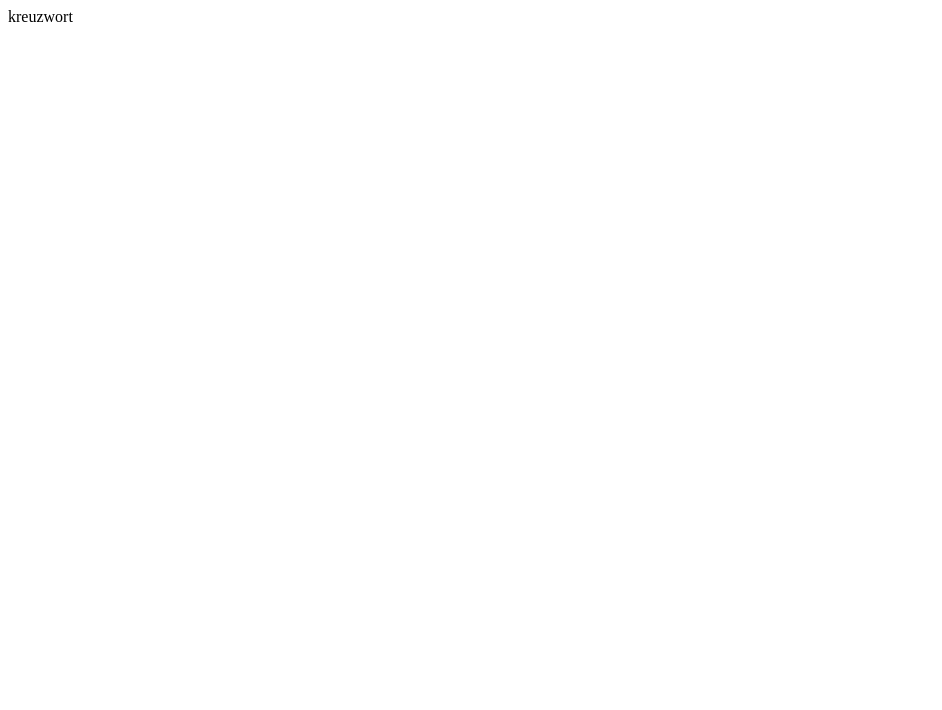
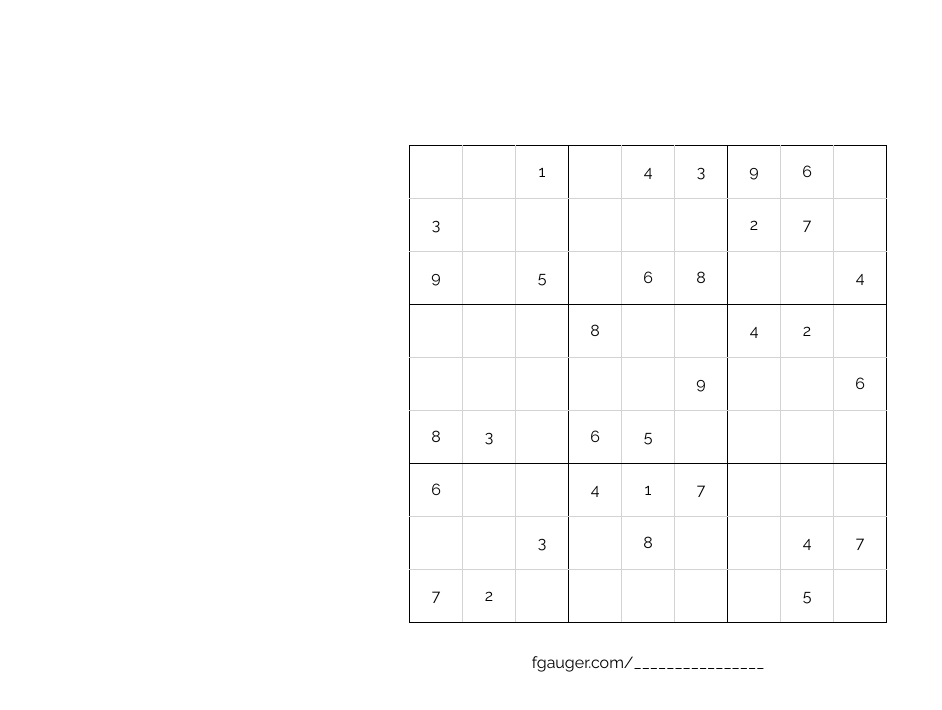
Before and after one commit to devgg/andi, a plain HTML site: page ueber-das-hoellental/index.html in a window 1280 px wide. Shown: the whole page, without its empty margins (0-942 px from the left). Drawn offline with nearby package versions, Linux system fonts and the light colour scheme.

Commit message:
Add sudoku

```diff
--- a/ueber-das-hoellental/index.html
+++ b/ueber-das-hoellental/index.html
@@ -2,9 +2,114 @@
 <html lang="en">
 <head>
     <meta charset="UTF-8">
-    <title>Title</title>
+    <title>Maika&Andreas</title>
+    <link rel="stylesheet" href="https://fonts.googleapis.com/css?family=Raleway">
+    <link rel="stylesheet" href="style.css">
+    <script src="https://ajax.googleapis.com/ajax/libs/jquery/3.1.0/jquery.min.js"></script>
+    <script src="main.js"></script>
 </head>
 <body>
-    kreuzwort
+    <table>
+        <tr>
+            <td class="editable" contenteditable></td>
+            <td class="editable" contenteditable></td>
+            <td>1</td>
+            <td class="editable" contenteditable></td>
+            <td>4</td>
+            <td>3</td>
+            <td>9</td>
+            <td>6</td>
+            <td class="editable" contenteditable></td>
+        </tr>
+        <tr>
+            <td>3</td>
+            <td  class="editable" contenteditable data-value="n"></td>
+            <td  class="editable" contenteditable ></td>
+            <td  class="editable" contenteditable></td>
+            <td  class="editable" contenteditable ></td>
+            <td  class="editable" contenteditable data-value="d"></td>
+            <td>2</td>
+            <td>7</td>
+            <td  class="editable" contenteditable data-value="-"></td>
+        </tr>
+        <tr>
+            <td>9</td>
+            <td  class="editable" contenteditable></td>
+            <td>5</td>
+            <td  class="editable" contenteditable data-value="u"></td>
+            <td>6</td>
+            <td>8</td>
+            <td  class="editable" contenteditable></td>
+            <td  class="editable" contenteditable></td>
+            <td>4</td>
+        </tr>
+        <tr>
+            <td  class="editable" contenteditable></td>
+            <td  class="editable" contenteditable></td>
+            <td  class="editable" contenteditable data-value="r"></td>
+            <td>8</td>
+            <td  class="editable" contenteditable data-value="e"></td>
+            <td  class="editable" contenteditable></td>
+            <td>4</td>
+            <td>2</td>
+            <td  class="editable" contenteditable></td>
+        </tr>
+        <tr>
+            <td  class="editable" contenteditable></td>
+            <td  class="editable" contenteditable data-value="h"></td>
+            <td  class="editable" contenteditable></td>
+            <td  class="editable" contenteditable data-value="n"></td>
+            <td  class="editable" contenteditable></td>
+            <td>9</td>
+            <td  class="editable" contenteditable data-value="t"></td>
+            <td  class="editable" contenteditable></td>
+            <td>6</td>
+        </tr>
+        <tr>
+            <td>8</td>
+            <td>3</td>
+            <td  class="editable" contenteditable data-value="i"></td>
+            <td>6</td>
+            <td>5</td>
+            <td  class="editable" contenteditable></td>
+            <td  class="editable" contenteditable></td>
+            <td  class="editable" contenteditable></td>
+            <td  class="editable" contenteditable></td>
+        </tr>
+        <tr>
+            <td>6</td>
+            <td  class="editable" contenteditable></td>
+            <td  class="editable" contenteditable></td>
+            <td>4</td>
+            <td>1</td>
+            <td>7</td>
+            <td  class="editable" contenteditable></td>
+            <td  class="editable" contenteditable></td>
+            <td  class="editable" contenteditable data-value="z"></td>
+        </tr>
+        <tr>
+            <td  class="editable" contenteditable></td>
+            <td  class="editable" contenteditable data-value="n"></td>
+            <td>3</td>
+            <td  class="editable" contenteditable data-value="r"></td>
+            <td>8</td>
+            <td  class="editable" contenteditable></td>
+            <td  class="editable" contenteditable></td>
+            <td>4</td>
+            <td>7</td>
+        </tr>
+        <tr>
+            <td>7</td>
+            <td>2</td>
+            <td  class="editable" contenteditable data-value="a"></td>
+            <td  class="editable" contenteditable></td>
+            <td  class="editable" contenteditable></td>
+            <td  class="editable" contenteditable data-value="t"></td>
+            <td  class="editable" contenteditable data-value="e"></td>
+            <td>5</td>
+            <td  class="editable" contenteditable></td>
+        </tr>
+    </table>
+    <div id="solution">fgauger.com/________________</div>
 </body>
 </html>
--- /dev/null
+++ b/ueber-das-hoellental/main.js
@@ -0,0 +1,40 @@
+$(window).on('load', function () {
+    var letters = Array.apply(null, Array(27)).map(function () {
+    });
+
+    $("tr:nth-child(-n + 3) > td").on("input", function () {
+        addLetter($(this), 0);
+    });
+
+    $("tr:nth-child(4) > .editable, tr:nth-child(5) > .editable, tr:nth-child(6) > .editable").on("input", function () {
+        addLetter($(this), 9);
+    });
+
+    $("tr:nth-child(n + 7) > .editable").on("input", function () {
+        addLetter($(this), 18);
+    });
+
+    function addLetter($this, setoff) {
+        var position = parseInt($this.text());
+        var letter = $this.data('value');
+        if (!isNaN(position) && letter !== undefined) {
+            if (position > 0 && position < 10) {
+                letters[setoff + position - 1] = letter;
+            }
+            buildSolution();
+        }
+    }
+
+    function buildSolution() {
+        var solution = "fgauger.com/";
+        for (var i = 0; i < letters.length; i++) {
+            if (letters[i] != undefined) {
+                solution += letters[i];
+            }
+        }
+        while (solution.length < 28) {
+            solution += "_";
+        }
+        $("#solution").text(solution);
+    }
+});
--- /dev/null
+++ b/ueber-das-hoellental/style.css
@@ -0,0 +1,51 @@
+
+body {
+    width: 100vw;
+    height: 100vh;
+    display: flex;
+    flex-direction: column;
+    justify-content: center;
+    align-items: center;
+    font-family: "Raleway", sans-serif;
+}
+
+.editable {
+    color: blue;
+}
+
+
+td > div {
+    font-size: 10px;
+    position: relative;
+    top: 15px;
+    left: -15px;
+    width: 5px;
+}
+
+table {
+    border-collapse: collapse;
+    margin-bottom: 30px;
+}
+
+td {
+    width: 50px;
+    height: 50px;
+    border: 1px solid lightgray;
+    text-align: center;
+}
+
+tr:nth-child(3n) > td  {
+    border-bottom: 1px solid black !important;
+}
+
+td:nth-child(3n) {
+    border-right: 1px solid black;
+}
+
+tr:first-child > td {
+    border-top: 1px solid black;
+}
+
+td:first-child {
+    border-left: 1px solid black;
+}
```
Also changed, not shown: bis-zum-hoechsten-gipfel/index.html (+1 -1 lines), und-hinterzarten/index.html (+2 -2 lines), vom-himmelreich/1/index.html (+1 -1 lines), vom-himmelreich/2/index.html (+1 -1 lines).
